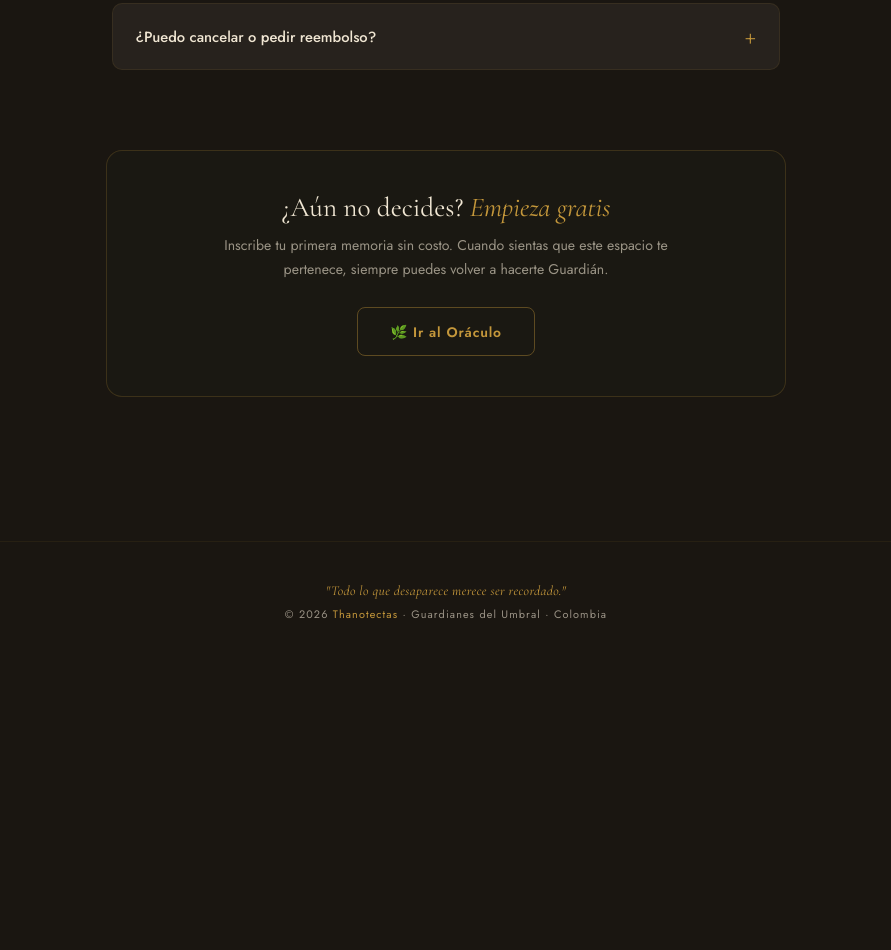
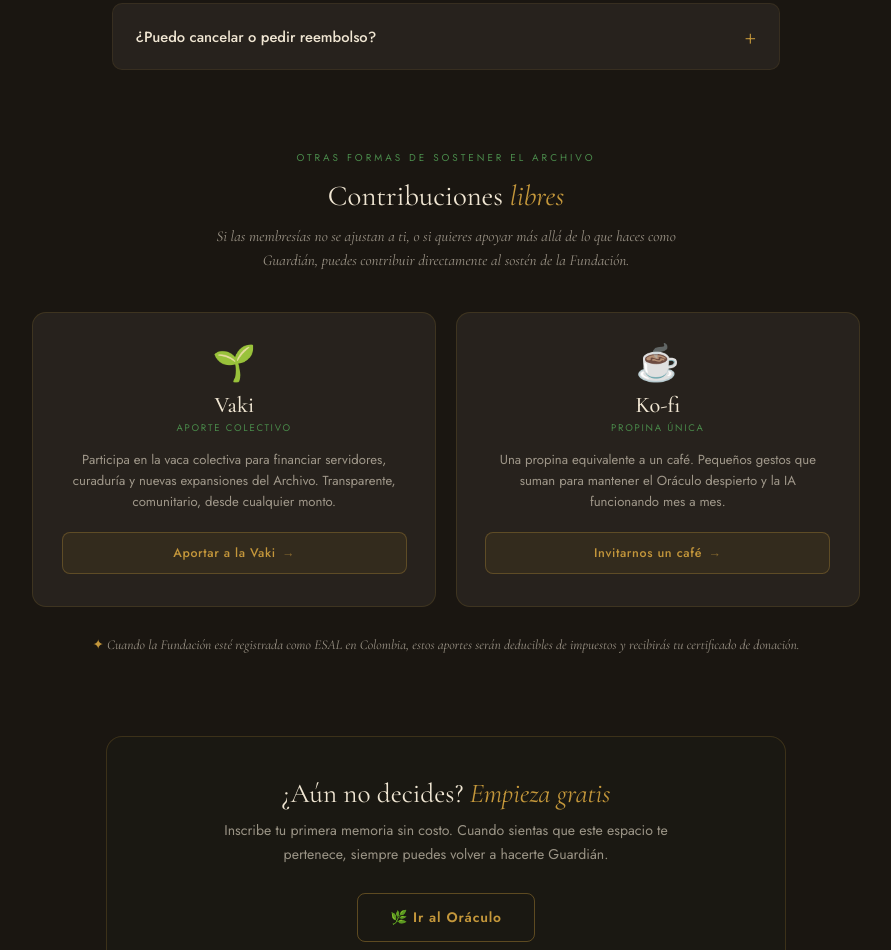
Before and after one commit to Thanotectas/thanotectas, a plain HTML site: page planes.html in a window 1280 px wide. Shown: the part 1642-2592 px from the top of the page, without its empty margins (194-1085 px from the left). Before the commit the page ends 2304 px from the top, so only its background shows below. Drawn offline with nearby package versions, Linux system fonts and the light colour scheme.

Commit message:
Add files via upload

```diff
--- a/planes.html
+++ b/planes.html
@@ -90,6 +90,32 @@ main{position:relative;z-index:1;padding:4rem 1.5rem 5rem}
 .bottom-cta h3{font-family:'Cormorant Garamond',serif;font-size:1.7rem;font-weight:400;color:var(--marfil);margin-bottom:.6rem}
 .bottom-cta h3 em{color:var(--ocre);font-style:italic}
 .bottom-cta p{font-size:.88rem;color:var(--marfil-t);line-height:1.7;margin-bottom:1.6rem;max-width:460px;margin-left:auto;margin-right:auto}
+
+/* Sección de apoyo alternativo (Vaki + Ko-fi) */
+.support{max-width:860px;margin:5rem auto 0;padding:0 1rem}
+.support-head{text-align:center;margin-bottom:2.5rem}
+.support-eyebrow{font-size:.62rem;letter-spacing:.3em;text-transform:uppercase;color:var(--musgo-g);margin-bottom:.9rem}
+.support-title{font-family:'Cormorant Garamond',serif;font-size:1.8rem;font-weight:400;color:var(--marfil);line-height:1.2;margin-bottom:.6rem}
+.support-title em{color:var(--ocre);font-style:italic}
+.support-sub{font-family:'Cormorant Garamond',serif;font-style:italic;font-size:.95rem;color:var(--marfil-t);line-height:1.6;max-width:500px;margin:0 auto}
+.support-grid{display:grid;grid-template-columns:1fr 1fr;gap:1.2rem;margin-top:1rem}
+.support-card{background:var(--cristal);border:1px solid rgba(196,151,59,.15);border-radius:14px;padding:2rem 1.8rem;display:flex;flex-direction:column;text-align:center;transition:all .3s;text-decoration:none;color:inherit}
+.support-card:hover{border-color:rgba(196,151,59,.4);transform:translateY(-3px);background:rgba(240,230,211,.08)}
+.support-card.vaki:hover{border-color:rgba(211,90,90,.5)}
+.support-card.kofi:hover{border-color:rgba(255,94,91,.5)}
+.support-icon{font-size:2.2rem;margin-bottom:.8rem;line-height:1}
+.support-name{font-family:'Cormorant Garamond',serif;font-size:1.4rem;font-weight:500;color:var(--marfil);margin-bottom:.2rem;line-height:1.1}
+.support-tag{font-size:.6rem;letter-spacing:.18em;text-transform:uppercase;color:var(--musgo-g);margin-bottom:.9rem}
+.support-desc{font-size:.82rem;color:var(--marfil-t);line-height:1.6;margin-bottom:1.2rem;flex:1}
+.support-btn{display:inline-flex;align-items:center;justify-content:center;gap:.4rem;padding:.7rem 1.2rem;background:rgba(196,151,59,.08);border:1px solid rgba(196,151,59,.3);color:var(--ocre);border-radius:8px;font-size:.78rem;font-weight:500;letter-spacing:.05em;transition:all .25s;text-decoration:none;margin-top:auto}
+.support-card:hover .support-btn{background:var(--ocre);color:var(--tierra);border-color:var(--ocre)}
+.support-arrow{opacity:.6;transition:transform .25s}
+.support-card:hover .support-arrow{transform:translateX(3px);opacity:1}
+.support-note{text-align:center;margin-top:1.6rem;font-family:'Cormorant Garamond',serif;font-style:italic;font-size:.85rem;color:var(--marfil-t);line-height:1.7}
+.support-note::before{content:'✦ ';color:var(--ocre);font-style:normal}
+@media(max-width:640px){
+  .support-grid{grid-template-columns:1fr}
+}
 
 footer.foot{position:relative;z-index:1;text-align:center;padding:2.5rem;border-top:1px solid rgba(196,151,59,.08);margin-top:4rem;font-size:.68rem;color:var(--marfil-t);letter-spacing:.1em}
 footer.foot em{font-family:'Cormorant Garamond',serif;font-style:italic;font-size:.85rem;color:var(--ocre);letter-spacing:.03em;text-transform:none;display:block;margin-bottom:.4rem}
@@ -237,6 +263,36 @@ footer.foot a{color:var(--ocre);text-decoration:none}
     </div>
   </section>
 
+  <section class="support">
+    <div class="support-head">
+      <div class="support-eyebrow">Otras formas de sostener el Archivo</div>
+      <h2 class="support-title">Contribuciones <em>libres</em></h2>
+      <p class="support-sub">Si las membresías no se ajustan a ti, o si quieres apoyar más allá de lo que haces como Guardián, puedes contribuir directamente al sostén de la Fundación.</p>
+    </div>
+
+    <div class="support-grid">
+
+      <a href="https://vaki.co/thanotectas-la-capsula-del-tiempo-para-el-planeta" target="_blank" rel="noopener" class="support-card vaki">
+        <div class="support-icon">🌱</div>
+        <div class="support-name">Vaki</div>
+        <div class="support-tag">Aporte colectivo</div>
+        <p class="support-desc">Participa en la vaca colectiva para financiar servidores, curaduría y nuevas expansiones del Archivo. Transparente, comunitario, desde cualquier monto.</p>
+        <span class="support-btn">Aportar a la Vaki <span class="support-arrow">→</span></span>
+      </a>
+
+      <a href="https://ko-fi.com/thanotectas" target="_blank" rel="noopener" class="support-card kofi">
+        <div class="support-icon">☕</div>
+        <div class="support-name">Ko-fi</div>
+        <div class="support-tag">Propina única</div>
+        <p class="support-desc">Una propina equivalente a un café. Pequeños gestos que suman para mantener el Oráculo despierto y la IA funcionando mes a mes.</p>
+        <span class="support-btn">Invitarnos un café <span class="support-arrow">→</span></span>
+      </a>
+
+    </div>
+
+    <p class="support-note">Cuando la Fundación esté registrada como ESAL en Colombia, estos aportes serán deducibles de impuestos y recibirás tu certificado de donación.</p>
+  </section>
+
   <section class="bottom-cta">
     <h3>¿Aún no decides? <em>Empieza gratis</em></h3>
     <p>Inscribe tu primera memoria sin costo. Cuando sientas que este espacio te pertenece, siempre puedes volver a hacerte Guardián.</p>
```
